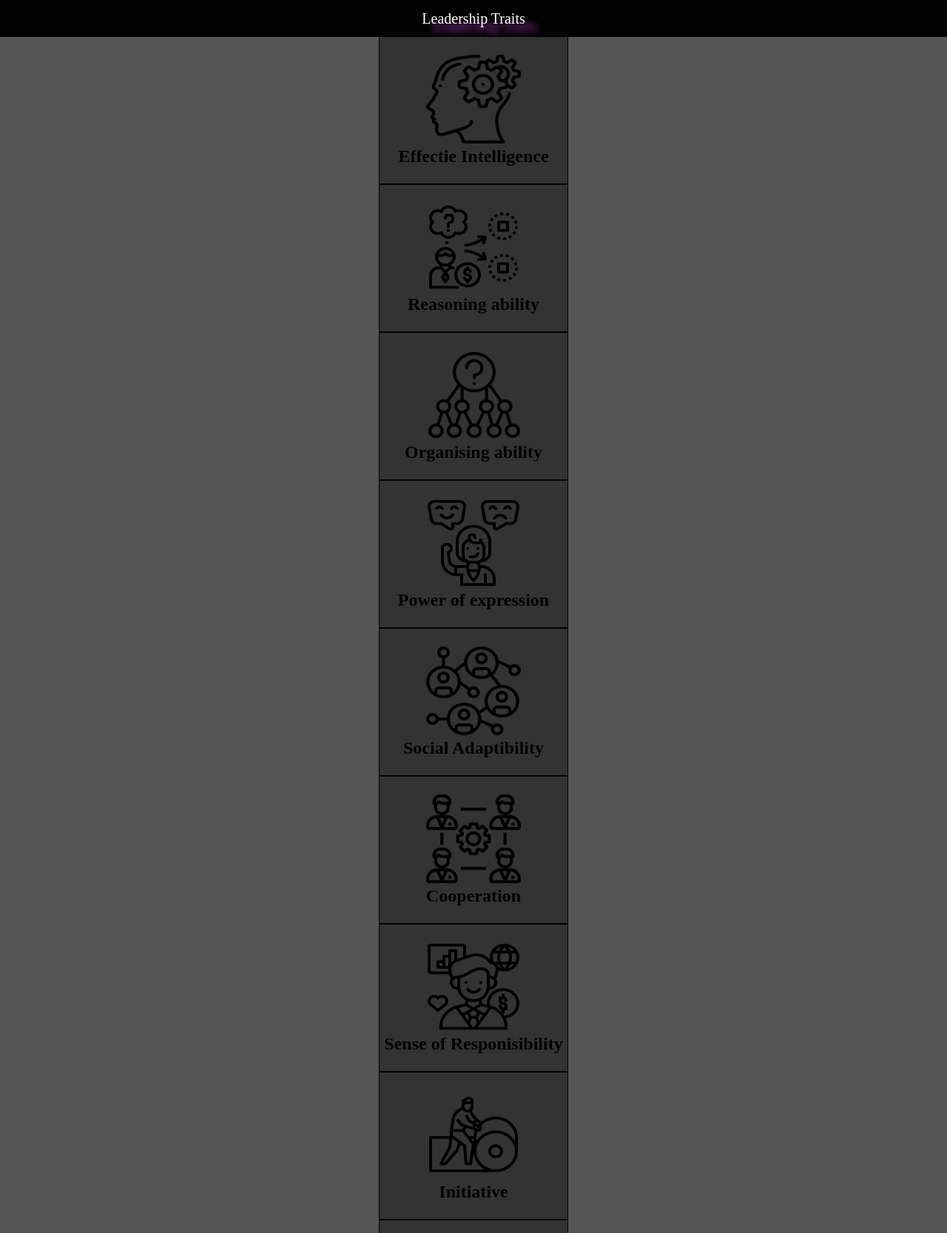
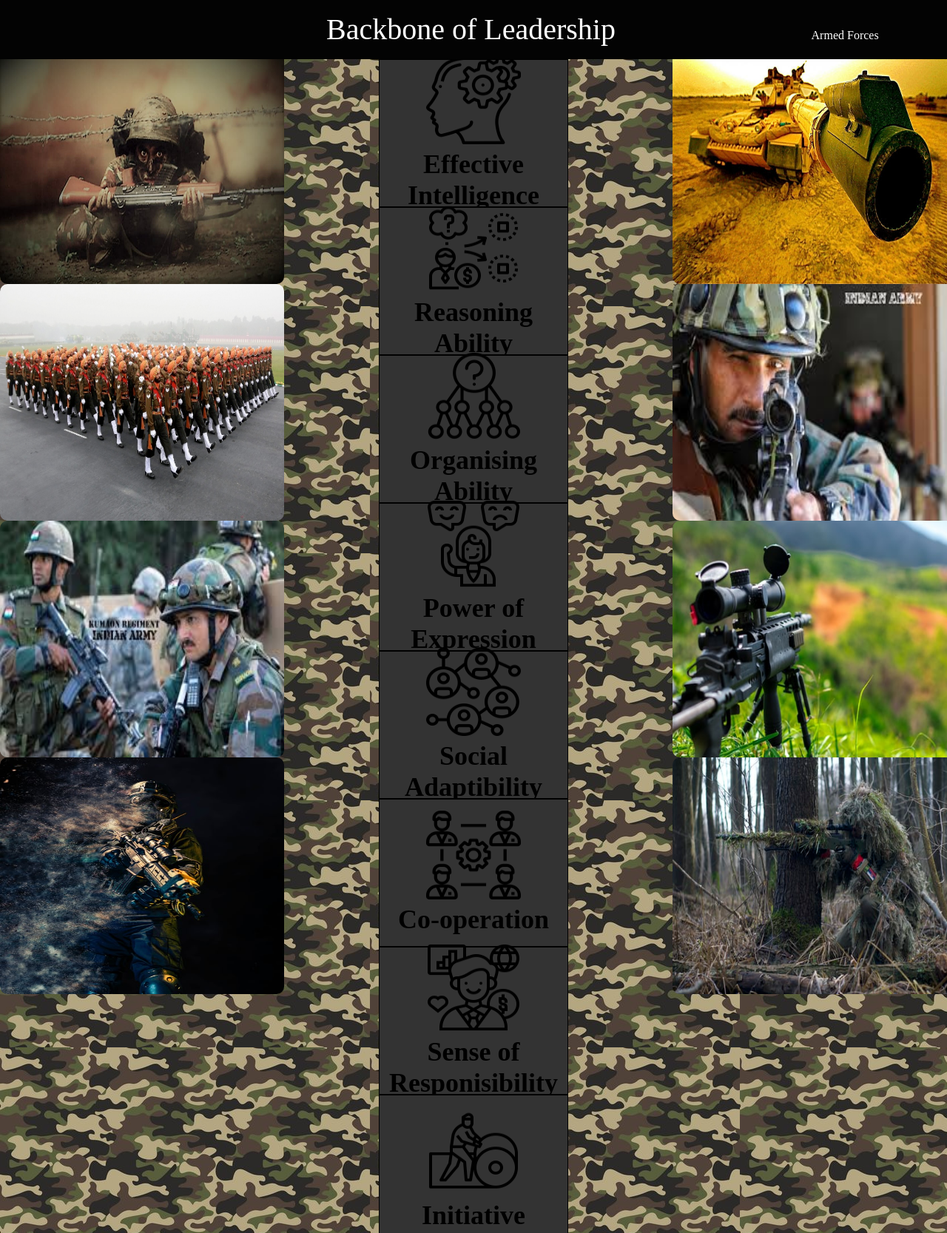
Before and after one commit to Kiran-512/hover-cards, a plain HTML site: page index.html in a window 1280 px wide. Shown: the top 1667 px of the page at 74% size. Drawn offline with Linux system fonts and the light colour scheme.

Commit message:
Side Images added

```diff
--- a/index.html
+++ b/index.html
@@ -10,20 +10,31 @@
 <body>
     <main>
         <div class="header">
-            <p style="text-align: center;">Leadership Traits </p></div>
-            &nbsp;&nbsp;&nbsp;&nbsp;&nbsp;
+            <p style="text-align: center;">Backbone of Leadership</p>
+            <nav>
+                <ul>
+                    <li class="dropdown"><a href="#">Armed Forces</a>
+                    <div class="dropdown-content">
+                        <a class="army" href="">Indian Army </a>
+                        <a href="" >Indian Navy</a>
+                        <a href="">Indian Air Force</a>
+                    </div>
+                </li>
+                </ul>
+            </nav>
+        </div>
         <div class="container">
             <div class="small-container">
                 <div class="one">
                     <div class="content">
                     <img src="images/EI.png" alt="">
-                    <h2>Effectie Intelligence</h2>
+                    <h2>Effective Intelligence</h2>
                     </div>
                 </div>
                 <div class="two">
                     <div class="content">
                     <p>Effective Intelligence promotes this toughest skill of all and shows you the kinds of questions that will get you where you want to go.  The art or skill of raising the questions that break open a difficult issue and lead to an exceptional solution relies critically on imagination.</p>
-                    <a href="#">Read More &#8594; </a>
+                    <a href="effective.html" target="_blank"> Read More &#8594; </a>
                     </div>
                 </div>
             </div>
@@ -31,7 +42,7 @@
                 <div class="one">
                     <div class="content">
                     <img src="images/RA.png" alt="">
-                    <h2>Reasoning ability</h2>
+                    <h2>Reasoning Ability</h2>
                 </div>
                 </div>
                 <div class="two">
@@ -45,7 +56,7 @@
                 <div class="one">
                     <div class="content">
                     <img src="images/OA.png" alt="">
-                    <h2>Organising ability</h2>
+                    <h2>Organising Ability</h2>
                 </div>
                 </div>
                 <div class="two">
@@ -59,7 +70,7 @@
                 <div class="one">
                     <div class="content">
                     <img src="images/POE.png" alt="">
-                    <h2>Power of expression
+                    <h2>Power of Expression
                     </div>
                     </h2>
                 </div>
@@ -88,7 +99,7 @@
                 <div class="one">
                     <div class="content">
                     <img src="images/COP.png" alt="">
-                    <h2>Cooperation</h2>
+                    <h2>Co-operation</h2>
                 </div>
                 </div>
                 <div class="two">
@@ -143,8 +154,8 @@
             <div class="small-container">
                 <div class="one">
                     <div class="content">
-                    <img src="images/" alt="">
-                    <h2>speed of decision</h2>
+                    <img src="images/COP.png" alt="">
+                    <h2>Speed of Decision</h2>
                     </div>
 
                 </div>
@@ -226,10 +237,42 @@
                 </div>
             </div>
             </div>
-
+        </div>
+        <div class="side-images">
+            <img class="side-images side1" src="images/Image2.jpg" alt="">
+        </div>
+        <div class="side-images">
+            <img class="side-images side2" src="images/image3.jpg" alt="">
+        </div>
+        <div class="side-images">
+            <img class="side-images side2-1" src="images/image4.jpeg" alt="">
+        </div>
+        <div class="side-images">
+            <img class="side-images side1-1" src="images/Image5.jpg" alt="">
+        </div>
+        <div class="side-images">
+            <img class="side-images side1-2" src="images/Image6.jpeg" alt="">
+        </div>
+        <div class="side-images">
+            <img class="side-images side2-2" src="images/Image7.jpeg" alt="">
+        </div>
+        <div class="side-images">
+            <img class="side-images side1-3" src="images/Image8.jpeg" alt="">
+        </div>
+        <div class="side-images">
+            <img class="side-images side2-3" src="images/Image9.jpeg" alt="">
         </div>
 
     </main>
+    <footer>
+        <div class="foot">
+            <p>
+                Copyrights &copy;Militaryaffairs.com
+                / 2021
+            </p>
+        </div>
+
+    </footer>
 
 </body>
 </html>
--- a/style.css
+++ b/style.css
@@ -5,22 +5,67 @@
 }
 .header {
   text-align: center;
-  width :100%;
+  width: 100%;
+  margin: 0 auto;
   position: fixed;
+  top: 0;
   background: rgb(3, 3, 3);
-  height: 50px;
-  line-height: 50px;
-  font-size: 20px;
+  /* background-image: url(images/header.jpg); */
+  height: 10vh;
+  line-height: 10vh;
+  font-size: 5vh;
   color: #fff;
-  text-shadow: 15px 10px 10px rgb(70, 70, 182), 15px 10px 10px rgb(173, 25, 57);
-  z-index: 2;
+  z-index: 5;
+  display: flex;
+  justify-content: center;
+  align-self: center;
+}
+.header p {
+  margin-left: 21vw;
+  flex-basis: 80%;
+}
+nav {
+  flex-basis: 30%;
+}
+nav ul {
+  list-style: none;
+}
+.dropdown {
+  position: relative;
+}
+.dropdown a {
+  color: #fff;
+  text-decoration: none;
+  font-size: 2vh;
+}
+.dropdown-content a {
+  color: rgb(231, 233, 225);
+  font-size: 3vh;
+  display: block;
+  text-decoration: none;
+}
+.dropdown-content {
+  margin-top: -1vh;
+  width: 10vw;
+  height: 30vh;
+  margin-left: 30%;
+  background-image: url(images/Olive.jpg);
+  background-size: cover;
+  position: absolute;
+  display: none;
+}
+
+.dropdown:hover .dropdown-content {
+  display: block;
+  box-shadow: 10px 10px 15px rgb(17, 16, 16);
 }
 .container {
   width: 100vw;
   min-height: 100vh;
   padding: 0 10vw;
-  margin-top: 31px;
-  background-color: #555;
+  margin-top: 10vh;
+  /* background-color: #555; */
+  background-image: url(images/Olive.jpg);
   display: flex;
   flex-flow: column;
   justify-content: center;
@@ -46,15 +91,17 @@
   flex-flow: column;
   justify-content: center;
   align-items: center;
+  font-size: 3vh;
   transform: translateX(10vw);
   z-index: 1;
 }
 
 .two {
   transform: translateX(-10vw);
-  background: rgb(12, 11, 11);
-  color: green;
+  background: rgb(182, 177, 177);
+  color: rgb(8, 8, 8);
   display: flex;
+  font-size: 1.5vh;
   justify-content: center;
   align-items: center;
 }
@@ -74,3 +121,54 @@ img {
   width: 10vw;
   height: 15vh;
 }
+
+/* ------side images---- */
+
+.side-images .side-images{
+  width: 30vw;
+  height: 40vh;
+  border-radius: 10px;
+  position: absolute;
+  /* display: none; */
+
+}
+.side1 {
+  top: 8vh;
+}
+.side2{
+  top: 8vh;
+  right: -1vw;
+}
+
+.side1-1{
+  top : 48vh;
+}
+.side2-1 {
+top : 48vh;
+right: -1vw;
+}
+.side1-2{
+  top: 88vh;
+}
+.side2-2{
+  top: 88vh;
+  right: -1vw;
+}
+.side1-3{
+  top: 128vh;
+}
+.side2-3{
+  top: 128vh;
+  right: -1vw;
+}
+/* .dropdown-content.army:hover .side-images {
+  display: block;
+} */
+footer{
+
+  height: 10vh;
+  width: 100%;
+background-color: #000;
+text-align: center;
+line-height: 10vh;
+}
```
Also changed, not shown: effective.html (added, +62 -0 lines), Images/Logo.png (added), Images/Olive.jpg (added), Images/header.jpg (added).
